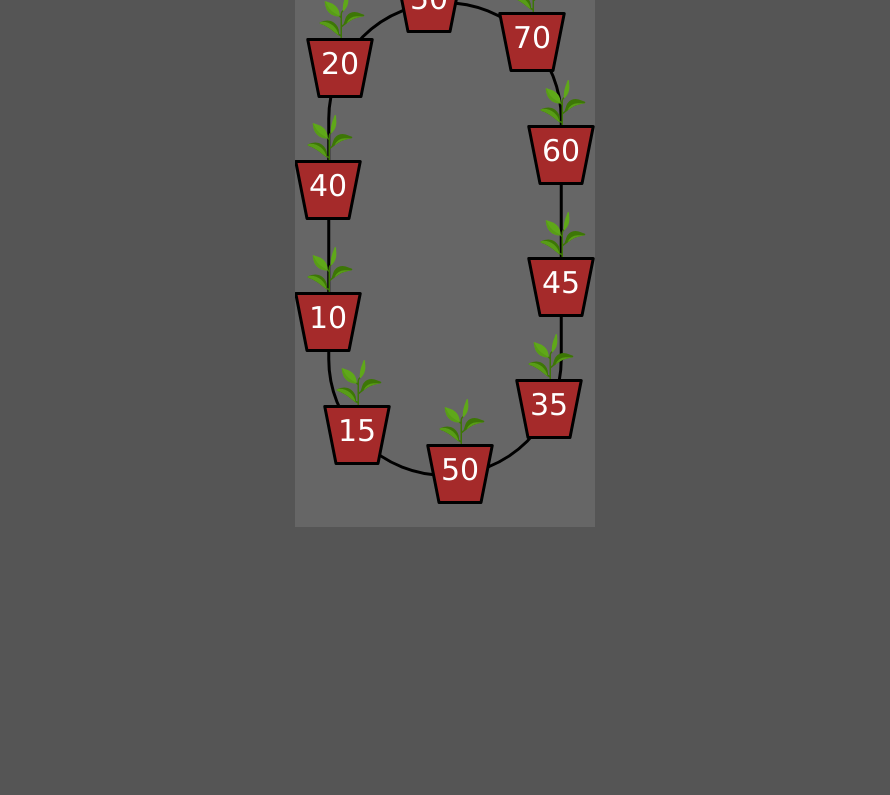
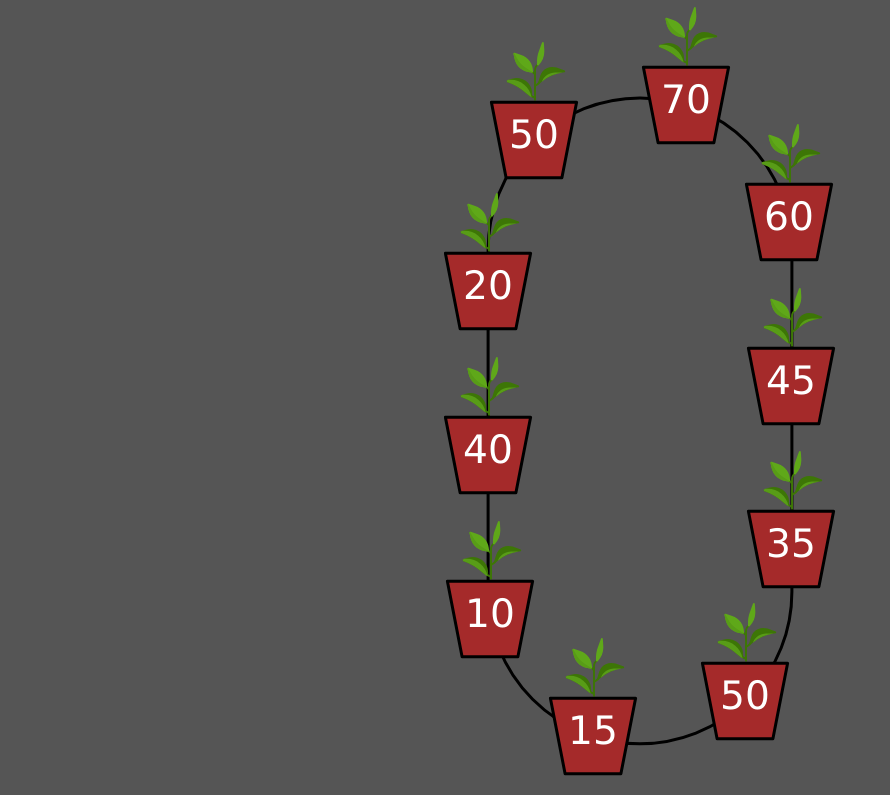
Before and after one commit to Patrick2003/Pflanzen-Paternoster, a website: page index.html in a window 1280 px wide. Shown: the part 81-876 px from the top of the page, without its empty margins (0-890 px from the left). Before the commit the page ends 800 px from the top, so only its background shows below. Drawn offline with nearby package versions, Linux system fonts and the light colour scheme.

Commit message:
autoscale of canvas

```diff
--- a/index.html
+++ b/index.html
@@ -10,7 +10,7 @@
 </head>
 
 <body display="flex">
-    <h1>
+    <h1 id="title">
         Pflanzen Paternoster
     </h1>
     <canvas id="paternoster">
--- a/main.css
+++ b/main.css
@@ -1,5 +1,9 @@
 body {
     background-color: #555;
-    display: flex;
-    flex-wrap: wrap;
+    justify-content: center;
+    text-align: center;
 }
+
+#paternoster {
+
+}
--- a/main.js
+++ b/main.js
@@ -4,13 +4,12 @@ const ctx = paternoster.getContext("2d");
 
 let scalefactor = 0;
 
-if (window.innerHeight * 0.8 < window.innerWidth) {
-    scalefactor = 600 / window.innerHeight;
+const bodymargin = parseInt(window.getComputedStyle(document.body, null).getPropertyValue('margin'), 10);
+if (window.innerHeight / window.innerWidth > 2) {
+    scalefactor = (window.innerWidth - 2 * bodymargin) / 400;
 } else {
-    scalefactor = window.innerWidth / 825;
+    scalefactor = (window.innerHeight - 2 * bodymargin) / 800;
 }
-
-scalefactor = 0.75;
 
 const canvas = {
     xpos: 45,
@@ -46,8 +45,8 @@ paternoster.height = canvas.height;
 paternoster.width = canvas.width;
 
 const length = {
-    vertical: canvas.height - canvas.width - 2 * canvas.pot.height,
-    horizontal: (canvas.width - canvas.pot.width.top) * Math.PI * 0.5,
+    vertical: canvas.height - canvas.ypos - canvas.pot.height - (canvas.width - 2 * canvas.pot.width.top) * 0.5,
+    horizontal: (canvas.width - 2 * canvas.pot.width.top) * Math.PI * 0.5,
     total: undefined
 }
 
@@ -140,7 +139,7 @@ const drawBackground = () => {
 
     const arcr = canvas.width * 0.5 - canvas.pot.width.top;
 
-    ctx.fillStyle = "#666";
+    ctx.fillStyle = window.getComputedStyle(document.body, null).getPropertyValue('background-color');
     ctx.rect(0, 0, paternoster.width, paternoster.height);
     ctx.fill();
 
@@ -344,3 +343,4 @@ paternoster.addEventListener('click', (evt) => {
 
 // start the animation
 animate();
+scalefactor = ($("body").prop("scrollWidth") - 2 * bodymargin) / 400;
```
Lines whose indentation alone changed are shown as unchanged.
